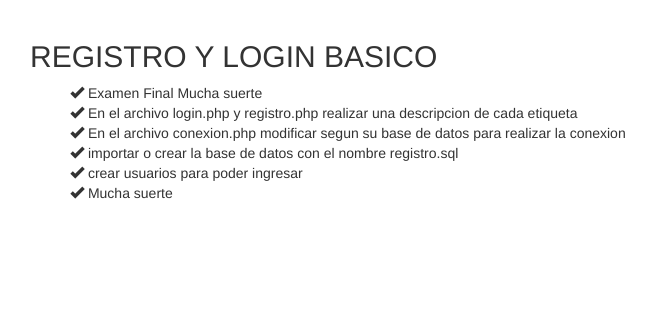
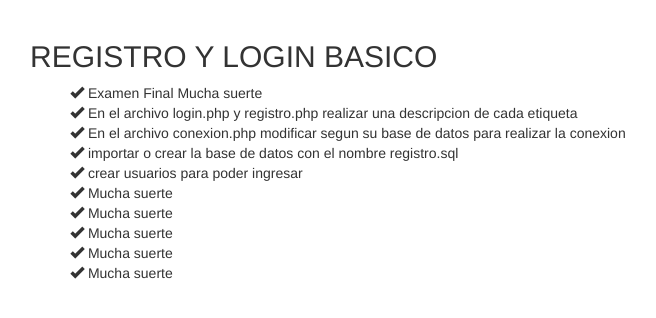
Before and after one commit to world-chavez/Login, a PHP site: page / in a window 1280 px wide. Shown: the part 52-370 px from the top of the page, without its empty margins (40-696 px from the left). Run offline with PHP 8.4, Linux system fonts and the light colour scheme.

Commit message:
actualizamos nuestro pagina

```diff
--- a/home.php
+++ b/home.php
@@ -15,6 +15,9 @@ if(!isset($_SESSION["user_id"]) || $_SESSION["user_id"]==null){
 <div class="container">
 <div class="row">
 <div class="col-md-6">
+<div class="container">
+<div class="row">
+<div class="col-md-6">
 		<h2>Bienvenido</h2>
 
 </div>
--- a/index.php
+++ b/index.php
@@ -22,6 +22,10 @@ session_start();
 			<li><i class="glyphicon glyphicon-ok"></i> importar o crear la base de datos con el nombre registro.sql</li>
 			<li><i class="glyphicon glyphicon-ok"></i> crear usuarios para poder ingresar</li>
 			<li><i class="glyphicon glyphicon-ok"></i> Mucha suerte</li>
+				<li><i class="glyphicon glyphicon-ok"></i> Mucha suerte</li>
+					<li><i class="glyphicon glyphicon-ok"></i> Mucha suerte</li>
+						<li><i class="glyphicon glyphicon-ok"></i> Mucha suerte</li>
+							<li><i class="glyphicon glyphicon-ok"></i> Mucha suerte</li>
 			</ul>
 
 	</div>
```
